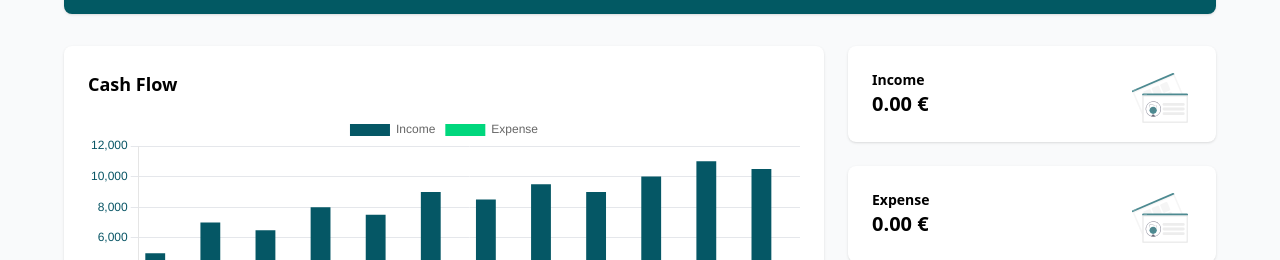
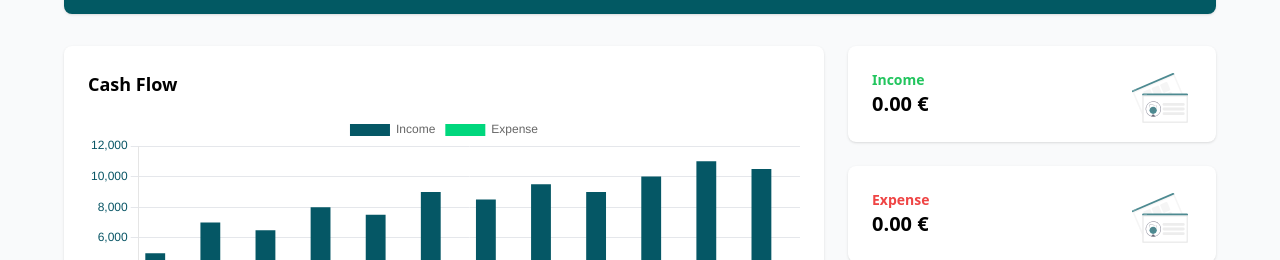
Before and after one commit to jfernandezcl/personal-finance, a React (Vite) app in the folder frontend/: page /dashboard in a window 1280 px wide. Shown: the part 182-442 px from the top of the page. Built offline with nearby package versions, Linux system fonts and the light colour scheme; sample sign-in values are in the browser's storage; the HTML template or start-up script is replaced by a standard one.

Commit message:
fix: colour in the text of the income and expenditure cards

```diff
--- a/frontend/src/components/IncomeExpenseCards.jsx
+++ b/frontend/src/components/IncomeExpenseCards.jsx
@@ -17,7 +17,7 @@ export default function IncomeExpenseCards() {
     <div className="flex flex-col gap-6">
       {/* Tarjeta de ingresos */}
       <div className="relative bg-white rounded-lg shadow p-6">
-        <p className="text-sm font-semibold text-black">Income</p>
+        <p className="text-sm font-semibold text-green-500">Income</p>
         <h3 className="text-xl font-bold text-black">{income.toFixed(2)} €</h3>
         <img
           src={illustrationcards}
@@ -28,7 +28,7 @@ export default function IncomeExpenseCards() {
 
       {/* Tarjeta de gastos */}
       <div className="relative bg-white rounded-lg shadow p-6">
-        <p className="text-sm font-semibold text-black">Expense</p>
+        <p className="text-sm font-semibold text-red-500">Expense</p>
         <h3 className="text-xl font-bold text-black">{expense.toFixed(2)} €</h3>
         <img
           src={illustrationcards}
```
